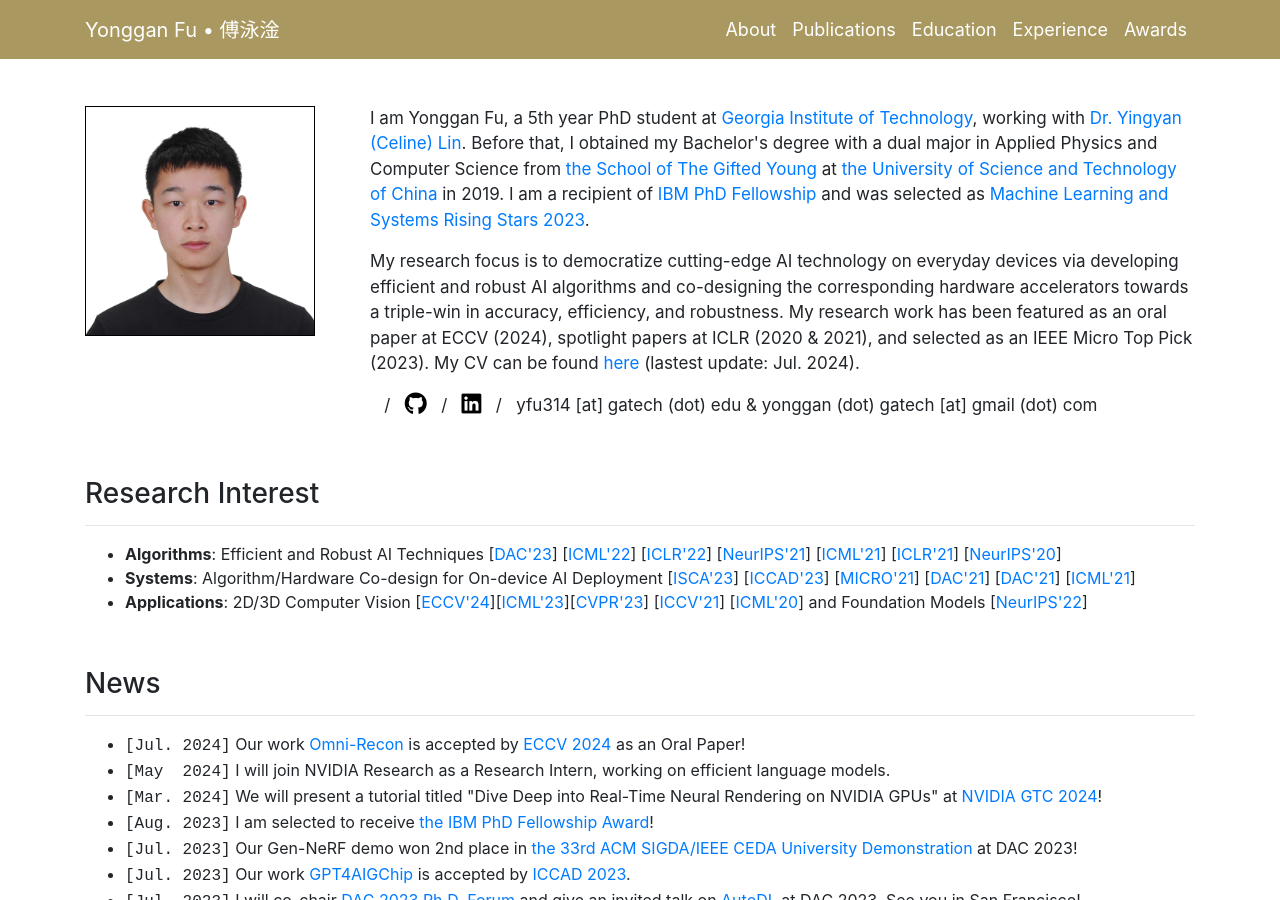
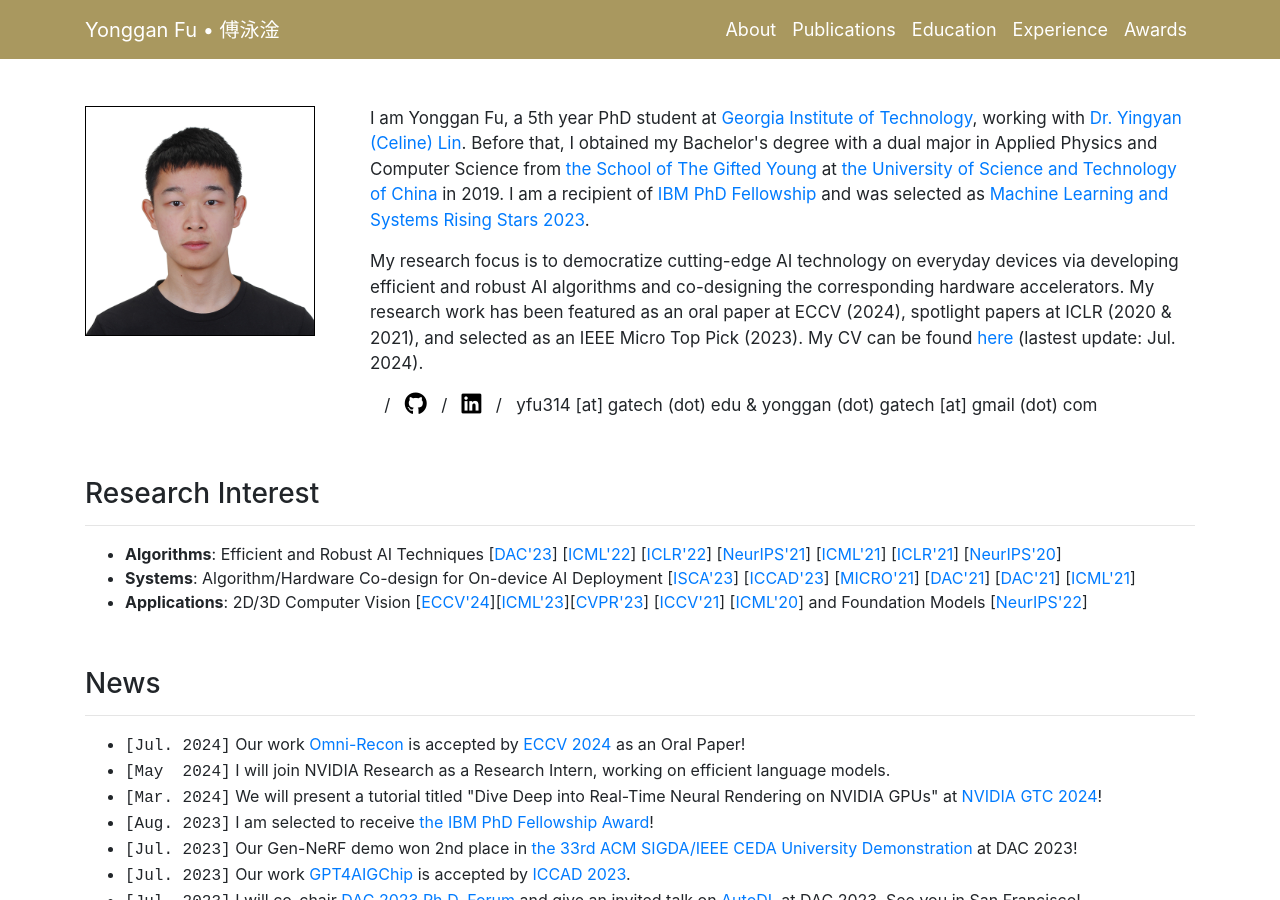
Before and after one commit to tilmto/tilmto.github.io, a Jekyll site: the page built from docs/index.markdown, in a window 1280 px wide and 900 px high. Built offline with Jekyll 4.4.1, drawn with Linux system fonts in a browser that asks for light colours; nearby versions of some CDN libraries; a style sheet for code colours, icons or effects is not loaded.

Commit message:
minor changes

```diff
--- a/docs/_layouts/index.html
+++ b/docs/_layouts/index.html
@@ -95,7 +95,7 @@
 				I am a recipient of <a href="https://research.ibm.com/university/awards/fellowships.html" target="_blank">IBM PhD Fellowship</a> and was selected as <a href="https://mlcommons.org/en/rising-stars-2023/" target="_blank">Machine Learning and Systems Rising Stars 2023</a>.
 			</p>
 
-			<p>My research focus is to democratize cutting-edge AI technology on everyday devices via developing efficient and robust AI algorithms and co-designing the corresponding hardware accelerators towards a triple-win in accuracy, efficiency, and robustness. My research work has been featured as an oral paper at ECCV (2024), spotlight papers at ICLR (2020 & 2021), and selected as an IEEE Micro Top Pick (2023).
+			<p>My research focus is to democratize cutting-edge AI technology on everyday devices via developing efficient and robust AI algorithms and co-designing the corresponding hardware accelerators. My research work has been featured as an oral paper at ECCV (2024), spotlight papers at ICLR (2020 & 2021), and selected as an IEEE Micro Top Pick (2023).
       My CV can be found <a href="https://drive.google.com/file/d/1L3XS4DCkc7Oop2qi9-zgdhjbe2TPTdw4/view?usp=sharing" target="_blank">here</a> (lastest update: Jul. 2024).
 			</p>
 
```
